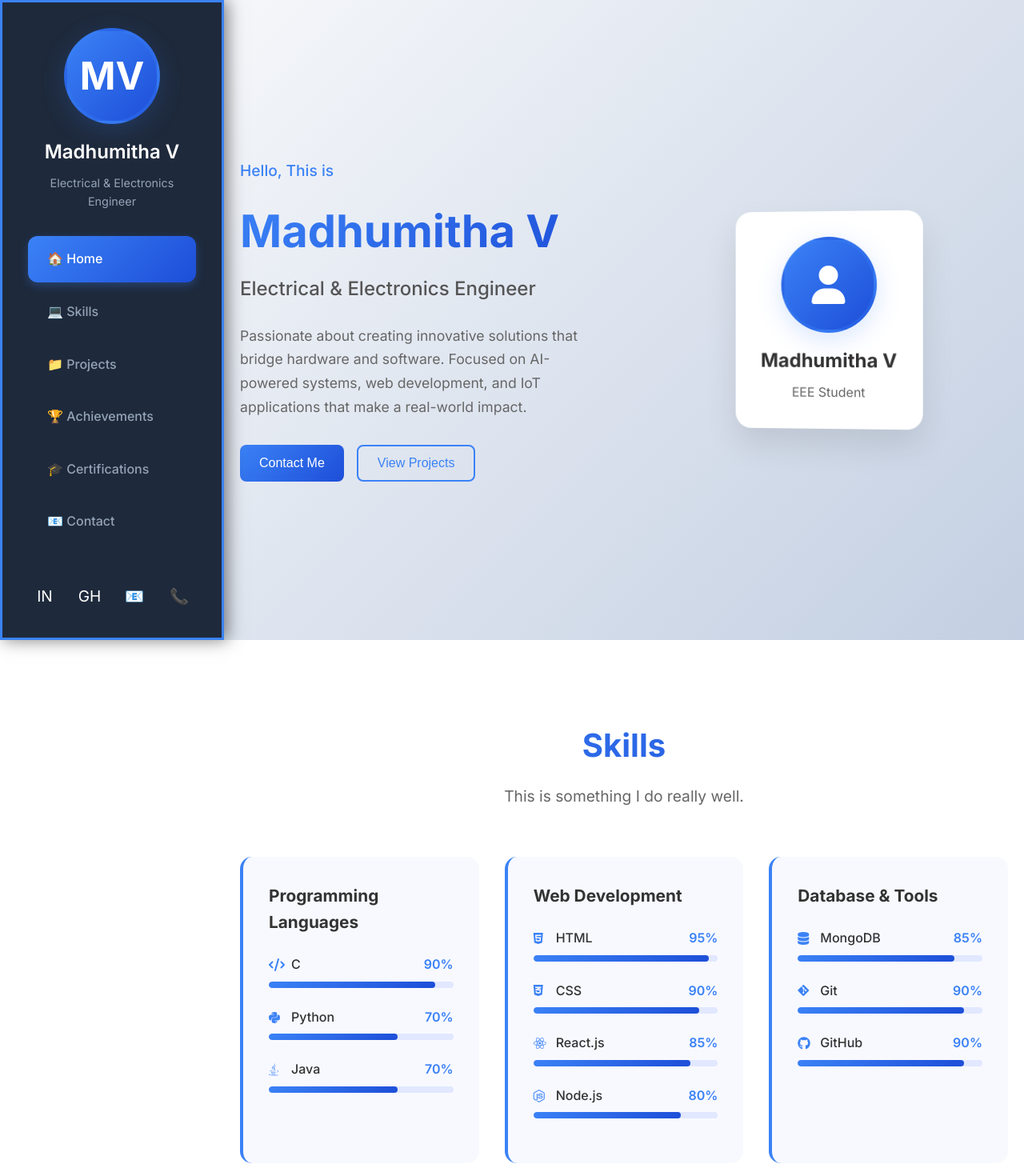
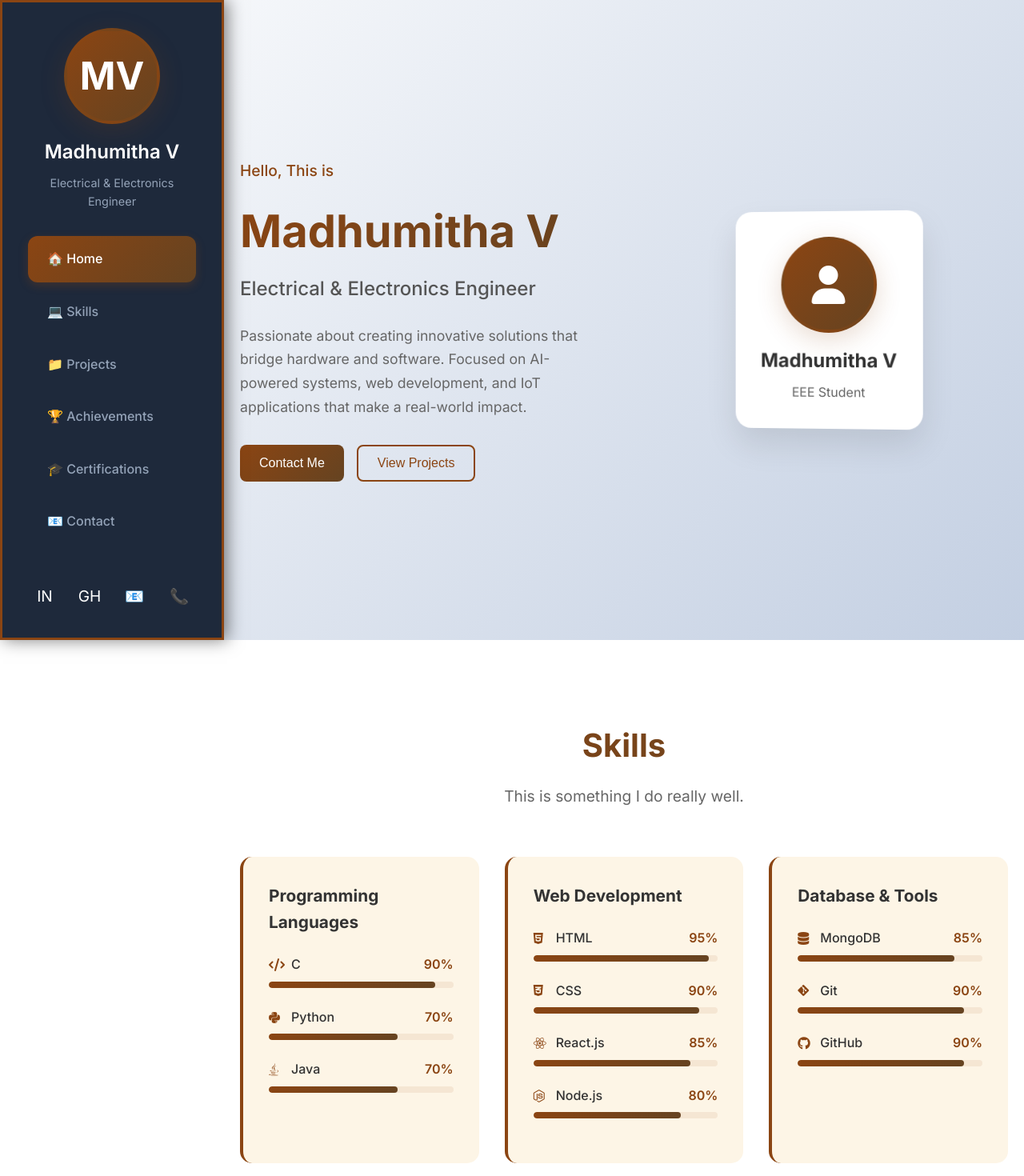
Before and after one commit to madhumitha27V/PORTFOLIO, a React (Create React App) app: page / in a window 1280 px wide. Shown: the top 1470 px of the page at 80% size. Built offline with nearby package versions, Linux system fonts and the light colour scheme.

Commit message:
Change all blue colors to mild brown throughout the portfolio

```diff
--- a/src/App.css
+++ b/src/App.css
@@ -39,7 +39,7 @@
   width: 280px !important;
   height: 100vh !important;
   background: #1e293b !important;
-  border: 3px solid #3b82f6 !important;
+  border: 3px solid #8B4513 !important;
   padding: 2rem !important;
   display: flex !important;
   flex-direction: column !important;
@@ -98,7 +98,7 @@
   width: 120px;
   height: 120px;
   border-radius: 50%;
-  background: linear-gradient(135deg, #3b82f6 0%, #1d4ed8 100%);
+  background: linear-gradient(135deg, #8B4513 0%, #654321 100%);
   display: flex;
   align-items: center;
   justify-content: center;
@@ -106,8 +106,8 @@
   font-size: 3rem;
   color: white;
   font-weight: bold;
-  border: 4px solid rgba(59, 130, 246, 0.3);
-  box-shadow: 0 8px 32px rgba(59, 130, 246, 0.2);
+  border: 4px solid rgba(139, 69, 19, 0.3);
+  box-shadow: 0 8px 32px rgba(139, 69, 19, 0.2);
 }
 
 .profile-name {
@@ -142,15 +142,15 @@
 }
 
 .nav-item:hover {
-  background: rgba(59, 130, 246, 0.1);
-  color: #3b82f6;
+  background: rgba(139, 69, 19, 0.1);
+  color: #8B4513;
   transform: translateX(5px);
 }
 
 .nav-item.active {
-  background: linear-gradient(135deg, #3b82f6 0%, #1d4ed8 100%);
+  background: linear-gradient(135deg, #8B4513 0%, #654321 100%);
   color: white;
-  box-shadow: 0 4px 12px rgba(59, 130, 246, 0.3);
+  box-shadow: 0 4px 12px rgba(139, 69, 19, 0.3);
 }
 
 .nav-item i {
@@ -172,8 +172,8 @@
   justify-content: center;
   width: 45px;
   height: 45px;
-  background: rgba(59, 130, 246, 0.1);
-  color: #3b82f6;
+  background: rgba(139, 69, 19, 0.1);
+  color: #8B4513;
   border-radius: 50%;
   text-decoration: none;
   transition: all 0.3s ease;
@@ -181,10 +181,10 @@
 }
 
 .social-link:hover {
-  background: linear-gradient(135deg, #3b82f6 0%, #1d4ed8 100%);
+  background: linear-gradient(135deg, #8B4513 0%, #654321 100%);
   color: white;
   transform: translateY(-2px);
-  box-shadow: 0 4px 12px rgba(59, 130, 246, 0.3);
+  box-shadow: 0 4px 12px rgba(139, 69, 19, 0.3);
 }
 
 .container {
@@ -210,23 +210,23 @@
 }
 
 .btn-primary {
-  background: linear-gradient(135deg, #3b82f6 0%, #1d4ed8 100%);
+  background: linear-gradient(135deg, #8B4513 0%, #654321 100%);
   color: white;
 }
 
 .btn-primary:hover {
   transform: translateY(-2px);
-  box-shadow: 0 10px 20px rgba(59, 130, 246, 0.3);
+  box-shadow: 0 10px 20px rgba(139, 69, 19, 0.3);
 }
 
 .btn-outline {
-  border: 2px solid #3b82f6;
-  color: #3b82f6;
+  border: 2px solid #8B4513;
+  color: #8B4513;
   background: transparent;
 }
 
 .btn-outline:hover {
-  background: #3b82f6;
+  background: #8B4513;
   color: white;
   transform: translateY(-2px);
 }
@@ -240,7 +240,7 @@
   font-size: 2.5rem;
   font-weight: 700;
   margin-bottom: 16px;
-  background: linear-gradient(135deg, #3b82f6 0%, #1d4ed8 100%);
+  background: linear-gradient(135deg, #8B4513 0%, #654321 100%);
   -webkit-background-clip: text;
   -webkit-text-fill-color: transparent;
   background-clip: text;
@@ -280,7 +280,7 @@
 .nav-brand h2 {
   font-size: 1.5rem;
   font-weight: 700;
-  background: linear-gradient(135deg, #3b82f6 0%, #1d4ed8 100%);
+  background: linear-gradient(135deg, #8B4513 0%, #654321 100%);
   -webkit-background-clip: text;
   -webkit-text-fill-color: transparent;
   background-clip: text;
@@ -301,7 +301,7 @@
 }
 
 .nav-menu a:hover {
-  color: #3b82f6;
+  color: #8B4513;
 }
 
 .nav-menu a::after {
@@ -311,7 +311,7 @@
   left: 0;
   width: 0;
   height: 2px;
-  background: linear-gradient(135deg, #3b82f6 0%, #1d4ed8 100%);
+  background: linear-gradient(135deg, #8B4513 0%, #654321 100%);
   transition: width 0.3s ease;
 }
 
@@ -386,7 +386,7 @@
 
 .hero-greeting {
   font-size: 1.2rem;
-  color: #3b82f6;
+  color: #8B4513;
   margin-bottom: 1rem;
   font-weight: 500;
 }
@@ -395,7 +395,7 @@
   font-size: 3.5rem;
   font-weight: 700;
   margin-bottom: 0.5rem;
-  background: linear-gradient(135deg, #3b82f6 0%, #1d4ed8 100%);
+  background: linear-gradient(135deg, #8B4513 0%, #654321 100%);
   -webkit-background-clip: text;
   -webkit-text-fill-color: transparent;
   background-clip: text;
@@ -444,7 +444,7 @@
 .profile-image {
   width: 120px;
   height: 120px;
-  background: linear-gradient(135deg, #3b82f6 0%, #1d4ed8 100%);
+  background: linear-gradient(135deg, #8B4513 0%, #654321 100%);
   border-radius: 50%;
   display: flex;
   align-items: center;
@@ -479,10 +479,10 @@
 }
 
 .skill-category {
-  background: #f8f9ff;
+  background: #FDF5E6;
   border-radius: 15px;
   padding: 2rem;
-  border-left: 4px solid #3b82f6;
+  border-left: 4px solid #8B4513;
   transition: transform 0.3s ease;
 }
 
@@ -514,7 +514,7 @@
 }
 
 .skill-info i {
-  color: #3b82f6;
+  color: #8B4513;
   width: 20px;
 }
 
@@ -525,19 +525,19 @@
 
 .skill-percentage {
   font-weight: 600;
-  color: #3b82f6;
+  color: #8B4513;
 }
 
 .skill-bar {
   height: 8px;
-  background: #e1e8ff;
+  background: #F5E6D3;
   border-radius: 4px;
   overflow: hidden;
 }
 
 .skill-progress {
   height: 100%;
-  background: linear-gradient(135deg, #3b82f6 0%, #1d4ed8 100%);
+  background: linear-gradient(135deg, #8B4513 0%, #654321 100%);
   border-radius: 4px;
   transition: width 1s ease;
 }
@@ -560,7 +560,7 @@
 }
 
 .tech-tag {
-  background: linear-gradient(135deg, #3b82f6 0%, #1d4ed8 100%);
+  background: linear-gradient(135deg, #8B4513 0%, #654321 100%);
   color: white;
   padding: 8px 16px;
   border-radius: 25px;
@@ -602,7 +602,7 @@
 
 .project-image {
   height: 200px;
-  background: linear-gradient(135deg, #667eea 0%, #764ba2 100%);
+  background: linear-gradient(135deg, #D2B48C 0%, #8B4513 100%);
   display: flex;
   align-items: center;
   justify-content: center;
@@ -623,7 +623,7 @@
 }
 
 .project-category {
-  color: #667eea;
+  color: #8B4513;
   font-size: 0.9rem;
   font-weight: 500;
   margin-bottom: 1rem;
@@ -661,15 +661,15 @@
   gap: 0.5rem;
   padding: 8px 12px;
   text-decoration: none;
-  color: #3b82f6;
-  border: 1px solid #3b82f6;
+  color: #8B4513;
+  border: 1px solid #8B4513;
   border-radius: 5px;
   font-size: 0.9rem;
   transition: all 0.3s ease;
 }
 
 .project-link:hover {
-  background: #3b82f6;
+  background: #8B4513;
   color: white;
 }
 
@@ -736,7 +736,7 @@
 }
 
 .modal-category {
-  color: #667eea;
+  color: #8B4513;
   font-size: 0.9rem;
 }
 
@@ -794,7 +794,7 @@
   padding: 2rem;
   box-shadow: 0 10px 30px rgba(0, 0, 0, 0.1);
   transition: all 0.3s ease;
-  border-left: 4px solid #667eea;
+  border-left: 4px solid #8B4513;
 }
 
 .achievement-card:hover {
@@ -806,8 +806,8 @@
   border-left-color: #ffd700;
 }
 
-.achievement-card.blue {
-  border-left-color: #007bff;
+.achievement-card.brown {
+  border-left-color: #8B4513;
 }
 
 .achievement-card.green {
@@ -821,7 +821,7 @@
 .achievement-icon {
   font-size: 2.5rem;
   margin-bottom: 1rem;
-  color: #3b82f6;
+  color: #8B4513;
 }
 
 .achievement-header h3 {
@@ -846,7 +846,7 @@
 }
 
 .achievement-date {
-  color: #3b82f6;
+  color: #8B4513;
   font-size: 0.9rem;
   font-weight: 500;
   display: flex;
@@ -888,7 +888,7 @@
 }
 
 .education-card {
-  background: #f8f9ff;
+  background: #FDF5E6;
   border-radius: 15px;
   padding: 2rem;
   display: flex;
@@ -898,7 +898,7 @@
 
 .education-icon {
   font-size: 2rem;
-  color: #3b82f6;
+  color: #8B4513;
 }
 
 .education-content h4 {
@@ -912,7 +912,7 @@
 }
 
 .education-grade {
-  color: #3b82f6;
+  color: #8B4513;
   font-weight: 500;
 }
 
@@ -1010,7 +1010,7 @@
 .contact-icon {
   width: 50px;
   height: 50px;
-  background: linear-gradient(135deg, #3b82f6 0%, #1d4ed8 100%);
+  background: linear-gradient(135deg, #8B4513 0%, #654321 100%);
   border-radius: 10px;
   display: flex;
   align-items: center;
@@ -1030,14 +1030,14 @@
 }
 
 .contact-link {
-  color: #3b82f6;
+  color: #8B4513;
   text-decoration: none;
   font-weight: 500;
   transition: color 0.3s ease;
 }
 
 .contact-link:hover {
-  color: #1d4ed8;
+  color: #654321;
 }
 
 .resume-download {
@@ -1081,7 +1081,7 @@
 .form-group input:focus,
 .form-group textarea:focus {
   outline: none;
-  border-color: #3b82f6;
+  border-color: #8B4513;
 }
 
 .form-group textarea {
@@ -1132,7 +1132,7 @@
 }
 
 .footer-section h4 {
-  color: #3b82f6;
+  color: #8B4513;
   margin-bottom: 1rem;
 }
 
@@ -1179,7 +1179,7 @@
 }
 
 .footer-links a:hover {
-  color: #3b82f6;
+  color: #8B4513;
 }
 
 .footer-contact p {
@@ -1191,7 +1191,7 @@
 }
 
 .footer-contact i {
-  color: #3b82f6;
+  color: #8B4513;
   width: 20px;
 }
 
@@ -1202,7 +1202,7 @@
 }
 
 .footer-tech span {
-  background: #3b82f6;
+  background: #8B4513;
   color: white;
   padding: 4px 8px;
   border-radius: 4px;
@@ -1381,6 +1381,6 @@
 a:focus,
 input:focus,
 textarea:focus {
-  outline: 2px solid #3b82f6;
+  outline: 2px solid #8B4513;
   outline-offset: 2px;
 }
--- a/src/components/Achievements.js
+++ b/src/components/Achievements.js
@@ -18,7 +18,7 @@
       category: "Leadership",
       date: "2023-2024",
       icon: "fas fa-users",
-      color: "blue"
+      color: "brown"
     },
     {
       id: 3,
@@ -36,7 +36,7 @@
       category: "Achievement",
       date: "2025",
       icon: "fas fa-medal",
-      color: "blue",
+      color: "brown",
       reward: "₹1000"
     },
     {
```
